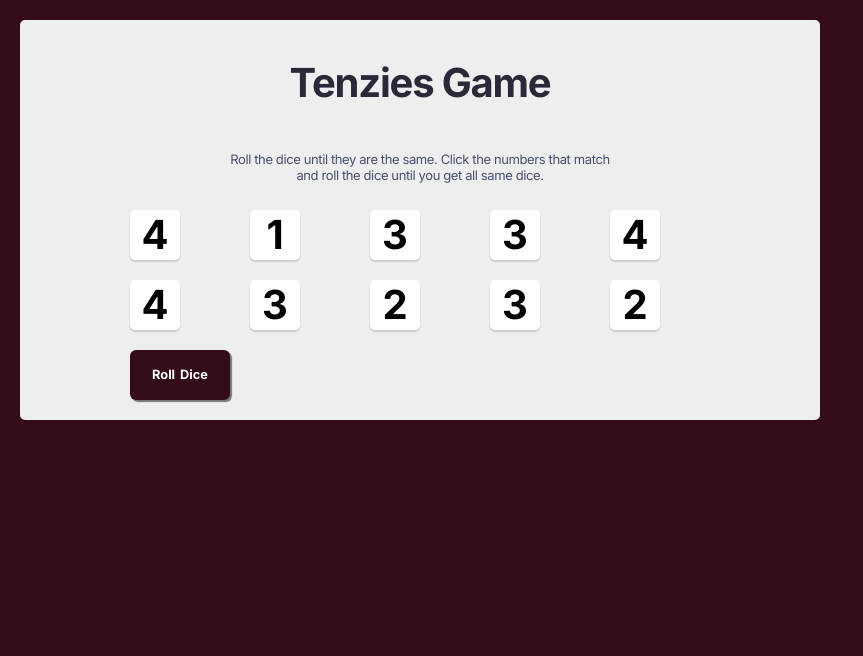
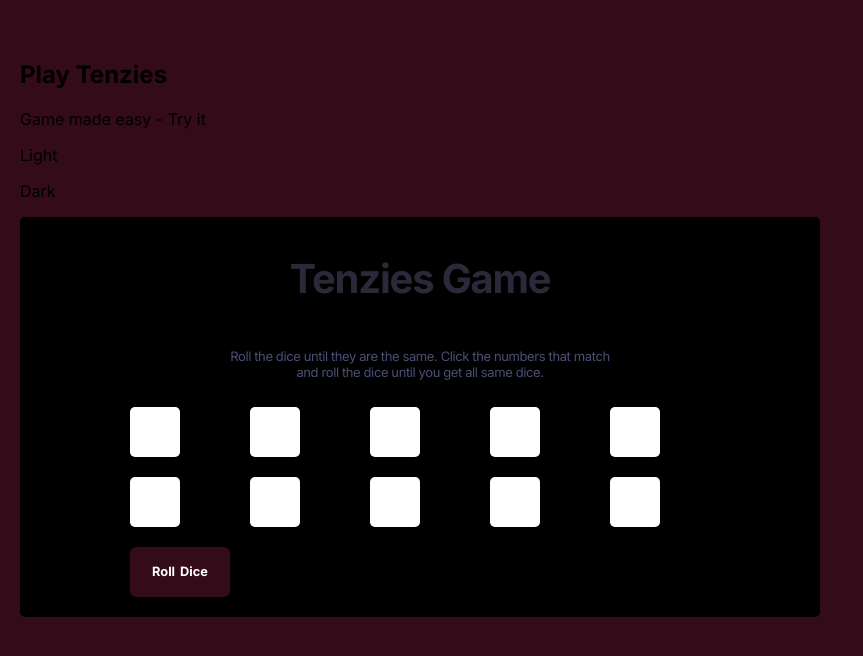
Before and after one commit to michhub-dev/tenzies, a React (Create React App) app: page / in a window 1280 px wide. Shown: the top 656 px of the page, without its empty margins (0-863 px from the left). Built offline with nearby package versions, Linux system fonts and the light colour scheme.

Commit message:
Created Navbar component, comments, fix

```diff
--- a/src/App.js
+++ b/src/App.js
@@ -2,12 +2,14 @@ import React, {useState, useEffect} from "react";
 import Die from './components/Die';
 import {nanoid} from "nanoid";
 import Confetti from 'react-confetti'
-
+import Navbar from "./components/Navbar";
 
 export default function App(){
 
+  //State variable
   const [dice, setDice] = useState(generateDie())
   const [ tenzies, setTenzies] = useState(false)
+  const [darkMode, setDarkMode] = useState(true)
 
   // Dice object with generated numbers
   function randomDieObject(){
@@ -40,6 +42,7 @@ export default function App(){
             value={die.value}
             isHeld={die.isHeld}
             holdDice={() => holdDice(die.id)}
+            darkMode={darkMode}
             />
             ))
 
@@ -59,6 +62,9 @@ export default function App(){
       }
     }
 
+    /* This effect will run when dice changes.
+      Check if the dice are held and if the numbers match
+      */
     useEffect(() => {
        const isAllDieHeld = dice.every(die => die.isHeld)
         const firstValue = dice[0].value
@@ -70,8 +76,10 @@ export default function App(){
         }
     },[dice])
 
+    // The text to display to button based on condition
    const text =  tenzies ? "New game" : "Roll Dice"
 
+   //styling for confetti
    const styles = {
     width: "650px",
     height: "400px"
@@ -79,7 +87,8 @@ export default function App(){
 
     return (
         <>
-        <main>
+        <Navbar />
+        <main className={darkMode ? "dark" : "#eeeeee"}>
             { tenzies && <Confetti style={styles}/> }
             <h1 className="title">Tenzies Game</h1>
             <p className="description">Roll the dice until they are the same.
--- a/src/components/Die.js
+++ b/src/components/Die.js
@@ -5,8 +5,12 @@ export default function Die(props) {
         backgroundColor: props.isHeld ? "#a3fa6a80" : "#ffffff"
     }
     return (
-        <div className="die-item-container" style={styles} onClick={props.holdDice}>
+        <section className={props.darkMode ? "dark" : "#eeeeee"}>
+        <div className="die-item-container"
+            style={styles}
+            onClick={props.holdDice}>
             <h1 className='die-item'>{props.value}</h1>
         </div>
+        </section>
     )
 }
--- /dev/null
+++ b/src/components/Navbar.js
@@ -0,0 +1,19 @@
+
+
+export default function Navbar(props){
+    return (
+        <nav>
+              <img src="" alt="" className="" />
+                <h2>Play Tenzies</h2>
+
+            <div className="toggler" >
+                   <p>Game made easy - Try it</p>
+                    <p className="toggler--light">Light</p>
+                    <div className="toggler--slider" onClick={props.toggleDarkMode}>
+                        <div className="toggler--slider--circle"></div>
+                    </div>
+                    <p className="toggler--dark">Dark</p>
+            </div>
+        </nav>
+    )
+}
--- a/src/index.css
+++ b/src/index.css
@@ -9,7 +9,11 @@ body {
   font-family: 'Inter', sans-serif;
 
 }
-
+/* Nav style*/
+.dark{
+  background-color: #000000;
+  color: #ffffff;
+}
 main {
   background-color: #eeeeee;
   height: 400px;
```
